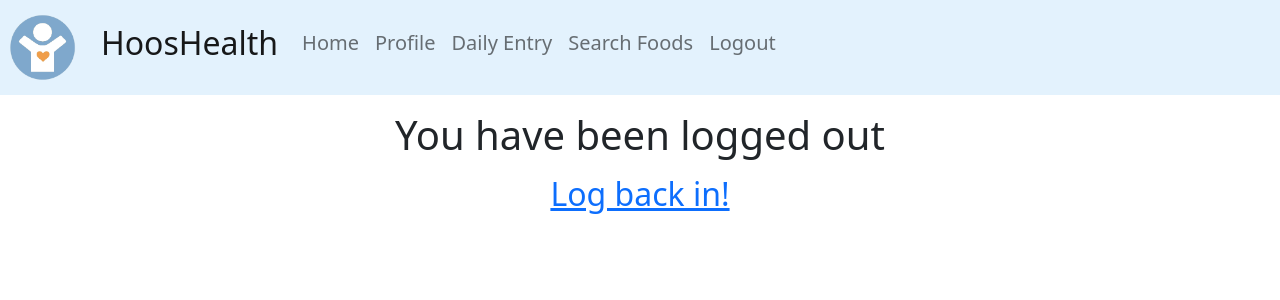
After one commit to pragnya17/HoosHealthTracker, a Flask app: template templates/logout.html in a window 1280 px wide. The commit adds this page. Shown: the top 300 px of the page. Run offline with Flask 2, Linux system fonts and the light colour scheme; the template is opened without the code that fills it, so the values that code supplies are empty.

Commit message:
Fixed login/logout

```diff
--- a/main.py
+++ b/main.py
@@ -41,6 +41,16 @@ def sign_up():
         success = db.add_user(first_name, last_name, height, date_of_birth, email, password)
 
     return render_template("sign_up.html")
+
+
+@app.route("/logout", methods=["POST", "GET"])
+def logout():
+    global user_id
+    if user_id == -1:
+        return redirect(url_for('login'))
+    else:
+        user_id = -1
+        return render_template("logout.html")
 
 
 @app.route("/main")
@@ -97,8 +107,14 @@ def entry():
 
     return render_template("entry.html")
 
+
 @app.route("/food_update/<date>", methods=["POST", "GET"])
 def food_entry_update(date):
+    global user_id
+
+    if user_id == -1:
+        return redirect(url_for('login'))
+
     if request.method == "GET":
         foodResult = db.get_single_food_entry(user_id, date)
         return render_template("food_update.html", date=date, foodResult=foodResult)
@@ -118,6 +134,11 @@ def food_entry_update(date):
 
 @app.route("/mood_update/<date>", methods=["POST", "GET"])
 def mood_entry_update(date):
+    global user_id
+
+    if user_id == -1:
+        return redirect(url_for('login'))
+
     if request.method == "GET":
         moodResult = db.get_single_emotion_entry(user_id, date)
         return render_template("mood_update.html", date=date, moodResult=moodResult)
@@ -135,6 +156,11 @@ def mood_entry_update(date):
 
 @app.route("/exercise_update/<date>", methods=["POST", "GET"])
 def exercise_entry_update(date):
+    global user_id
+
+    if user_id == -1:
+        return redirect(url_for('login'))
+
     if request.method == "GET":
         exerciseResult = db.get_single_exercise_entry(user_id, date)
         return render_template("exercise_update.html", date=date, exerciseResult=exerciseResult)
@@ -153,6 +179,11 @@ def exercise_entry_update(date):
 
 @app.route("/sleep_update/<date>", methods=["POST", "GET"])
 def sleep_entry_update(date):
+    global user_id
+
+    if user_id == -1:
+        return redirect(url_for('login'))
+
     if request.method == "GET":
         sleepResult = db.get_single_sleep_entry(user_id, date)
         return render_template("sleep_update.html", date=date, sleepResult=sleepResult)
@@ -170,6 +201,11 @@ def sleep_entry_update(date):
 
 @app.route("/food_search", methods=["POST", "GET"])
 def food_search():
+    global user_id
+
+    if user_id == -1:
+        return redirect(url_for('login'))
+
     if request.method == "GET":
         return render_template("food_search.html")
 
@@ -179,6 +215,11 @@ def food_search():
 
 @app.route("/search_result", methods=["POST"])
 def search_result():
+    global user_id
+
+    if user_id == -1:
+        return redirect(url_for('login'))
+
     if request.method == "POST":
         food_to_search = request.form['food_to_search']
         food_results = db.get_foods(food_to_search)
@@ -188,6 +229,11 @@ def search_result():
 
 @app.route("/nutrition_info/<food_id>")
 def nutrition_info(food_id):
+    global user_id
+
+    if user_id == -1:
+        return redirect(url_for('login'))
+
     # Retrieve food and nutrient info from database
     food = db.get_food(food_id)
     nutrients = db.get_nutrients(food_id)
--- a/templates/index.html
+++ b/templates/index.html
@@ -31,7 +31,10 @@
 				</li>
 				<li class="nav-item">
 					<a class="nav-link" href="{{ url_for('food_search') }}"> <h5>Search Foods</h5> </a>
-				  </li>
+				</li>
+				<li class="nav-item">
+					<a class="nav-link" href="{{ url_for('logout') }}"> <h5>Logout</h5> </a>
+				</li>
 			  </ul>
 
 			</div>
--- /dev/null
+++ b/templates/logout.html
@@ -0,0 +1,9 @@
+{% extends "index.html" %}
+{% block content %}
+
+<h1 class="text-center mt-3">You have been logged out</h1>
+<h2 class="text-center mt-3">
+    <a href="{{ url_for('login') }}">Log back in!</a>
+</h2>
+
+{% endblock %}
```
